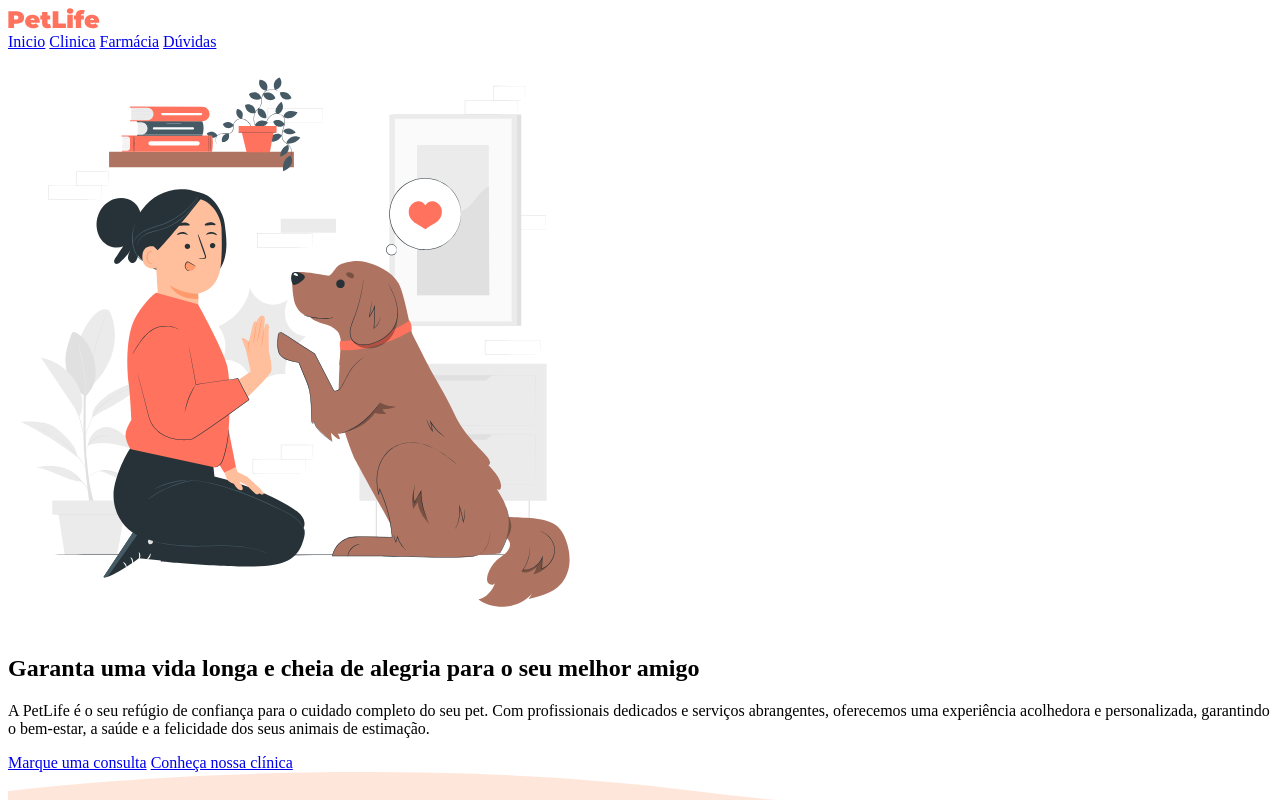
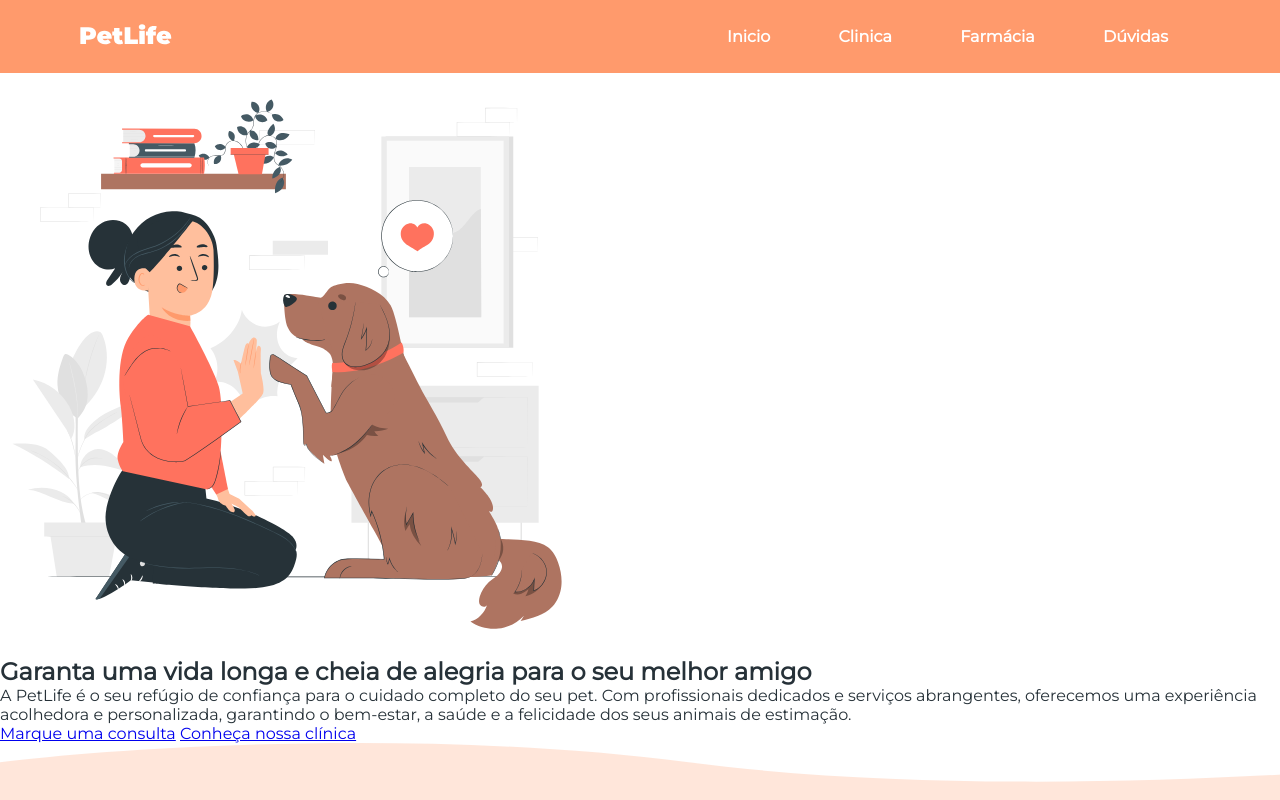
Before and after one commit to amandaessilva/ExerciciosFullStack, a plain HTML site: page HTML 5/PETLIFE/index.html in a window 1280 px wide. Shown: the top 800 px of the page. Drawn offline with Linux system fonts and the light colour scheme; a web font is replaced by a local one.

Commit message:
primeira parte da aula 2

```diff
--- /dev/null
+++ b/HTML 5/PETLIFE/index.css
@@ -0,0 +1,34 @@
+* {
+  box-sizing: border-box;
+  font-family: 'Montserrat', sans-serif;
+  margin: 0;
+  padding: 0;
+
+}
+
+body {
+  color: #263138;
+/*font-family: 'Dancing Script', cursive;
+font-family: 'Ovo', serif;
+font-family: 'Sacramento', cursive;
+font-family: 'Satisfy', cursive;
+*/
+}
+
+header {
+  background-color: #FF9A6C;
+  display: flex;
+  align-items: center; /*alinha os itens na vertical*/
+  justify-content: space-between; /* justify-content alinha os itens na horizontal e space-between alinha entre os itens*/
+  padding-left: 80px;
+  padding-right: 80px;
+  padding-top: 24px;
+  padding-bottom: 24px;
+}
+
+header nav a {
+  color: #ffffff;
+  font-weight: 600;
+  padding: 32px;
+  text-decoration: none;
+}
--- a/HTML 5/PETLIFE/index.html
+++ b/HTML 5/PETLIFE/index.html
@@ -6,12 +6,18 @@
   <!--meta name="viewport" content="width=device-width, initial-scale=1.0"-->
   <meta name="description" content="Garanta uma vida longa e cheia de alegria para o seu melhor amigo">
   <title>Petlife</title>
+  <link rel="stylesheet" href="index.css">
+  <link rel="preconnect" href="https://fonts.googleapis.com">
+  <link rel="preconnect" href="https://fonts.gstatic.com" crossorigin>
+  <link
+    href="https://fonts.googleapis.com/css2?family=Dancing+Script&family=Montserrat:wght@100;200;400&family=Ovo&family=Sacramento&family=Satisfy&display=swap"
+    rel="stylesheet">
 </head>
 
 <body><!--Conteúdo que aparece na pagina-->
   <header>
     <a href="index.html">
-      <img src="img/logo.svg">
+      <img src="img/logo-white.svg">
     </a>
 
     <nav>
```
Also changed, not shown: 1 other file.
